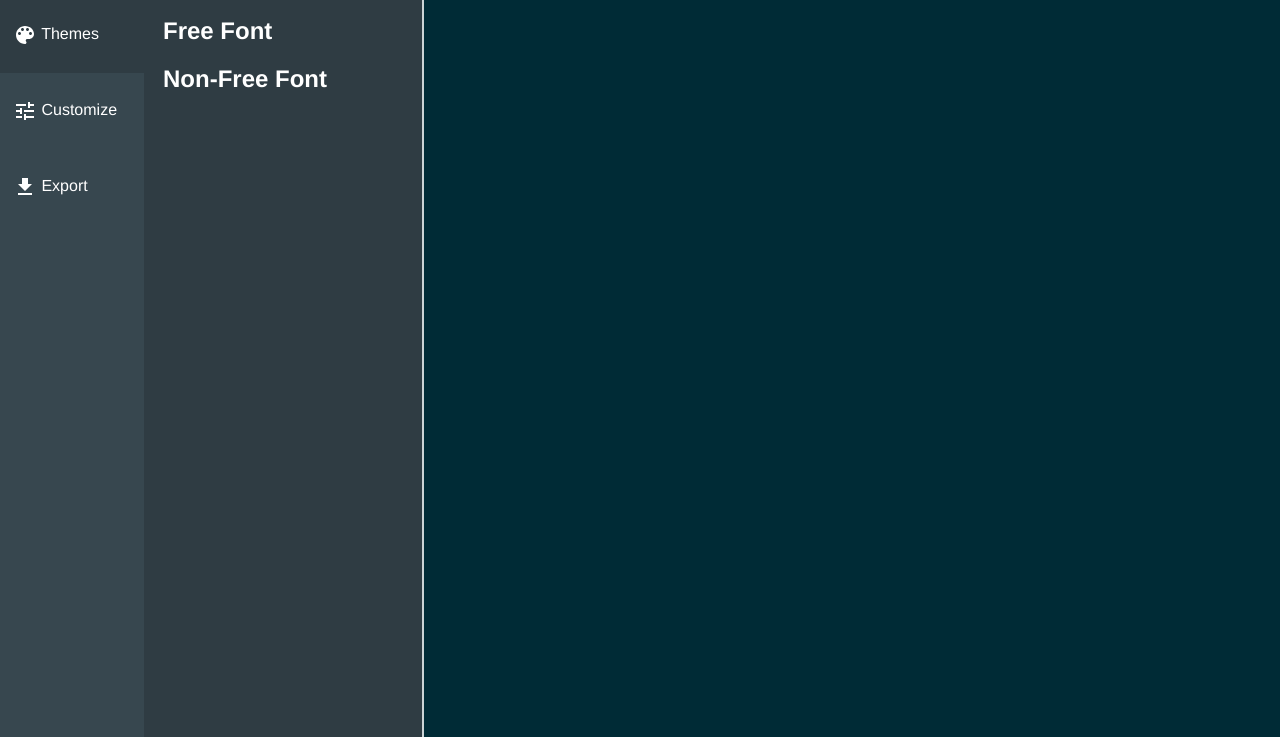
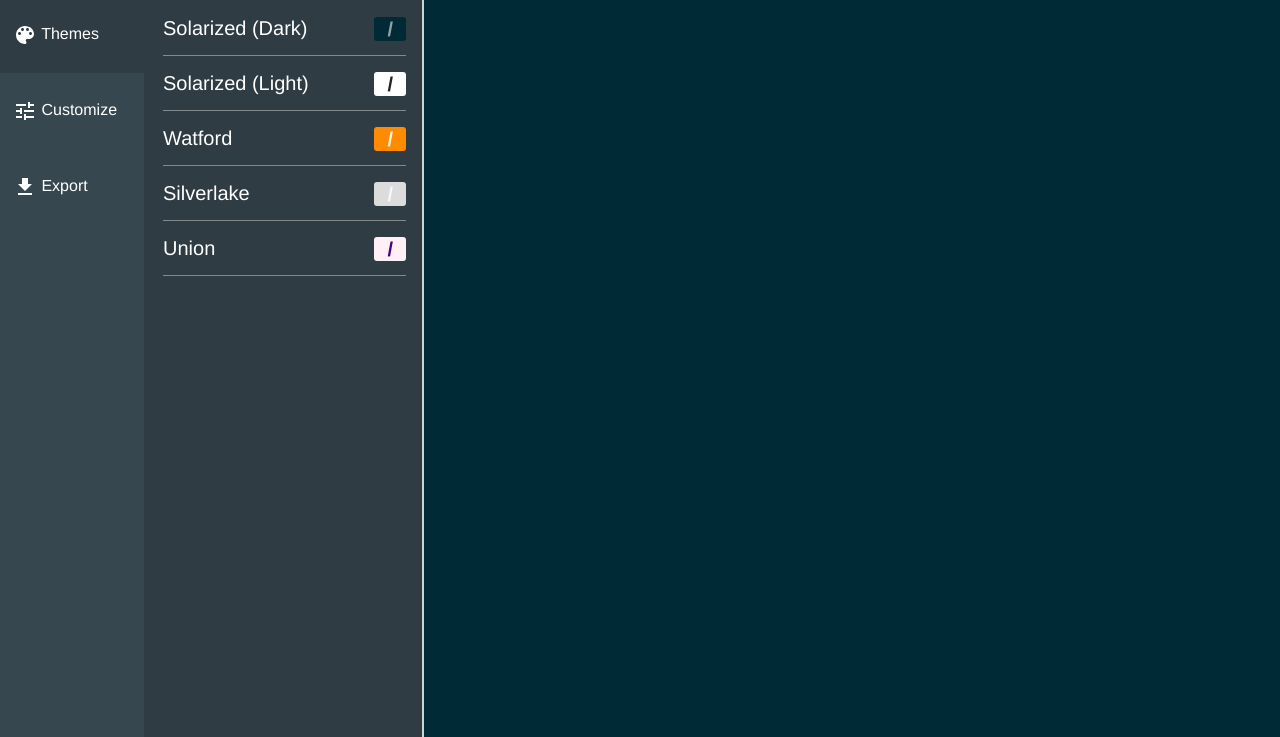
Before and after one commit to i-a-n/Code-Themer, a website: page index.html in a window 1280 px wide. Both pictures are taken after a click on the item "Themes". Shown: the part 63-800 px from the top of the page. Drawn offline with nearby package versions, Linux system fonts and the light colour scheme; a web font is replaced by a local one.

Commit message:
styling some dummy themes

```diff
--- a/app/_partials/editor.html
+++ b/app/_partials/editor.html
@@ -24,8 +24,18 @@
 		</div>
 		<div ng-init="tab=2" class='toolbar-container'>
 			<div class="tab-pane" ng-class="{active: tab == 1}" ng-show="tab == 1">
-				<h2>Free font</h2>
-				<h2>Non-free font</h2>
+				<div class='spacer--vertical'>&nbsp;</div>
+				<ul class="listControl">
+					<li class="theme" ng-repeat="(themeName, themeObject) in themes">
+						{{themeName}}
+						<div class="swatch-container u-pullRight">
+							<span
+								class="swatch"
+								ng-style="{'background-color':themeObject.backgroundColor,'color':themeObject.foregroundColor}"
+							>/</span>
+						</div>
+					</li>
+				</ul>
 			</div>
 			<div class="tab-pane" ng-class="{active: tab == 2}" ng-show="tab == 2">
 				<h2 class=''>Color</h2>
--- a/app/app.js
+++ b/app/app.js
@@ -16,6 +16,7 @@
 		$scope.selectedLanguage = configObject.languages[0];
 		$scope.languageBrushNames = configObject.languageBrushNames;
 		$scope.fontFileNames = configObject.fontFileNames;
+		$scope.themes = configObject.themes;
 
 		// No firebase yet; I don't want to hard-code my own dummy app here.
 		// To set up firebase, see:
--- a/app/initConfig.js
+++ b/app/initConfig.js
@@ -67,6 +67,28 @@ var configObject = {
 			name: 'Consolas',
 			fileName: 'consolas'
 	}],
+	'themes' : {
+		'Solarized (Dark)': {
+			'backgroundColor': '#002B36',
+			'foregroundColor': '#93A1A1'
+		},
+		'Solarized (Light)': {
+			'backgroundColor': 'white',
+			'foregroundColor': '#222'
+		},
+		'Watford': {
+			'backgroundColor': 'darkorange',
+			'foregroundColor': 'oldlace'
+		},
+		'Silverlake': {
+			'backgroundColor': 'gainsboro',
+			'foregroundColor': 'ghostwhite'
+		},
+		'Union': {
+			'backgroundColor': 'lavenderblush',
+			'foregroundColor': 'indigo'
+		}
+	},
 	'statusString' : 'Coming soon.'
 };
 
--- a/css/style.css
+++ b/css/style.css
@@ -281,3 +281,20 @@ ul.listControl li input[type=range] {
   opacity: .8;
   cursor: pointer;
 }
+ul li.theme {
+  font-size: 20px;
+  cursor: pointer;
+}
+ul li.theme .swatch-container {
+  display: inline-block;
+}
+ul li.theme .swatch-container .swatch {
+  height: 24px;
+  line-height: 24px;
+  width: 32px;
+  display: inline-block;
+  text-align: center;
+  border-radius: 3px;
+  font-weight: 800;
+  cursor: pointer;
+}
--- a/less/toolbar.less
+++ b/less/toolbar.less
@@ -118,3 +118,23 @@ ul.listControl {
 	}
 
 }
+
+ul li.theme {
+	font-size: 20px;
+	cursor: pointer;
+
+	.swatch-container {
+		display: inline-block;
+
+		.swatch {
+			height: 24px;
+			line-height: 24px;
+			width: 32px;
+			display: inline-block;
+			text-align: center;
+			border-radius: 3px;
+			font-weight: 800;
+			cursor: pointer;
+		}
+	}
+}
```
Lines whose indentation alone changed are shown as unchanged.
